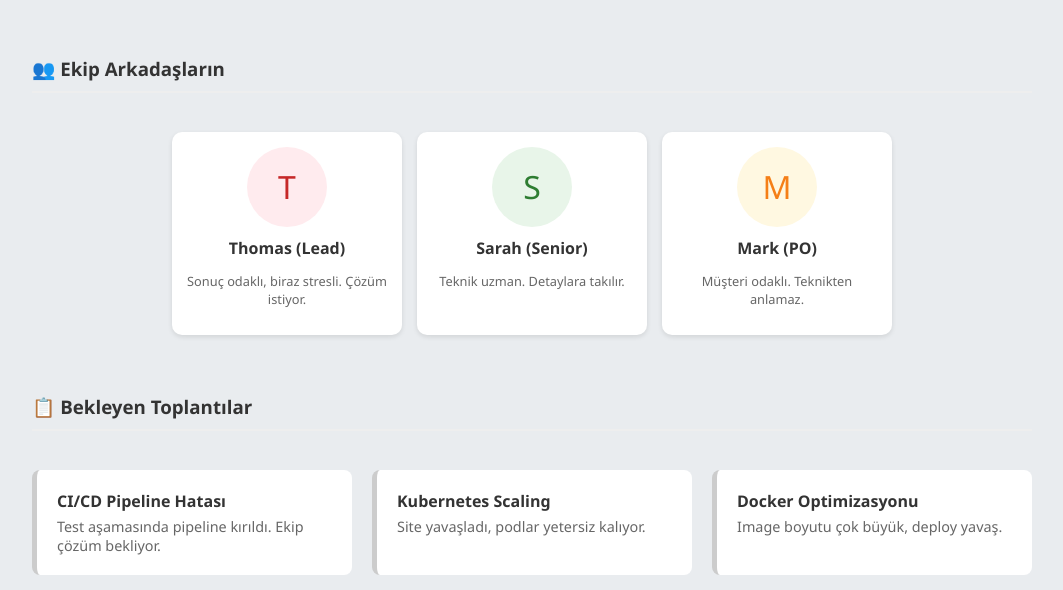
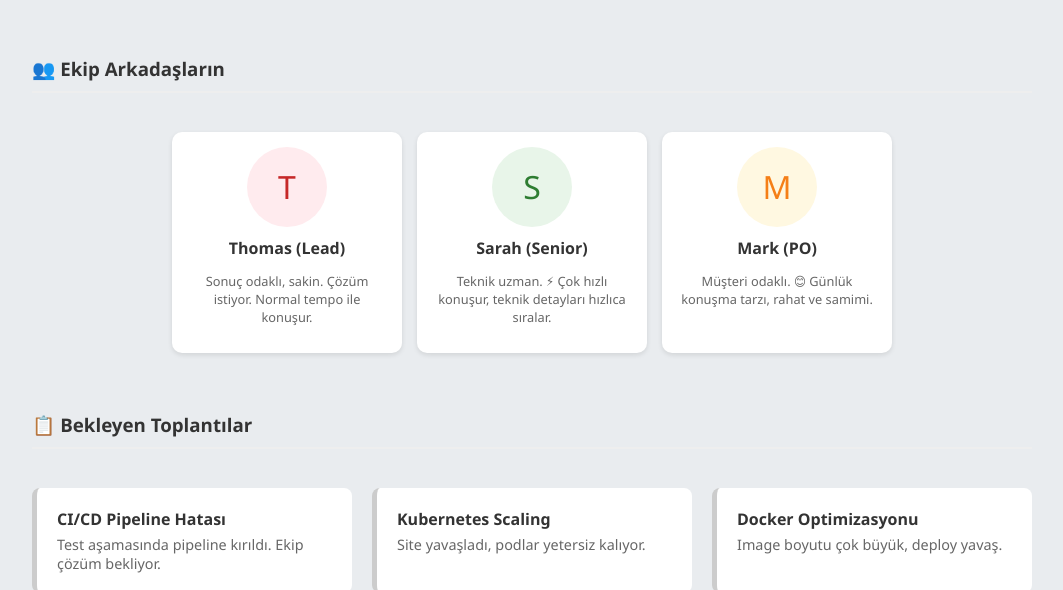
Before and after one commit to ALPERKESKE/aim-sim-service, a plain HTML site: page web/index.html in a window 1280 px wide. Shown: the part 141-731 px from the top of the page, without its empty margins (108-1171 px from the left). Drawn offline with Linux system fonts and the light colour scheme.

Commit message:
Update character descriptions with speaking styles

```diff
--- a/web/index.html
+++ b/web/index.html
@@ -18,17 +18,17 @@
             <div class="team-card">
                 <div class="team-avatar thomas-av">T</div>
                 <strong>Thomas (Lead)</strong>
-                <p style="font-size:0.8rem; color:#666;">Sonuç odaklı, biraz stresli. Çözüm istiyor.</p>
+                <p style="font-size:0.8rem; color:#666;">Sonuç odaklı, sakin. Çözüm istiyor. Normal tempo ile konuşur.</p>
             </div>
             <div class="team-card">
                 <div class="team-avatar sarah-av">S</div>
                 <strong>Sarah (Senior)</strong>
-                <p style="font-size:0.8rem; color:#666;">Teknik uzman. Detaylara takılır.</p>
+                <p style="font-size:0.8rem; color:#666;">Teknik uzman. ⚡ Çok hızlı konuşur, teknik detayları hızlıca sıralar.</p>
             </div>
             <div class="team-card">
                 <div class="team-avatar mark-av">M</div>
                 <strong>Mark (PO)</strong>
-                <p style="font-size:0.8rem; color:#666;">Müşteri odaklı. Teknikten anlamaz.</p>
+                <p style="font-size:0.8rem; color:#666;">Müşteri odaklı. 😊 Günlük konuşma tarzı, rahat ve samimi.</p>
             </div>
         </div>
 
```
